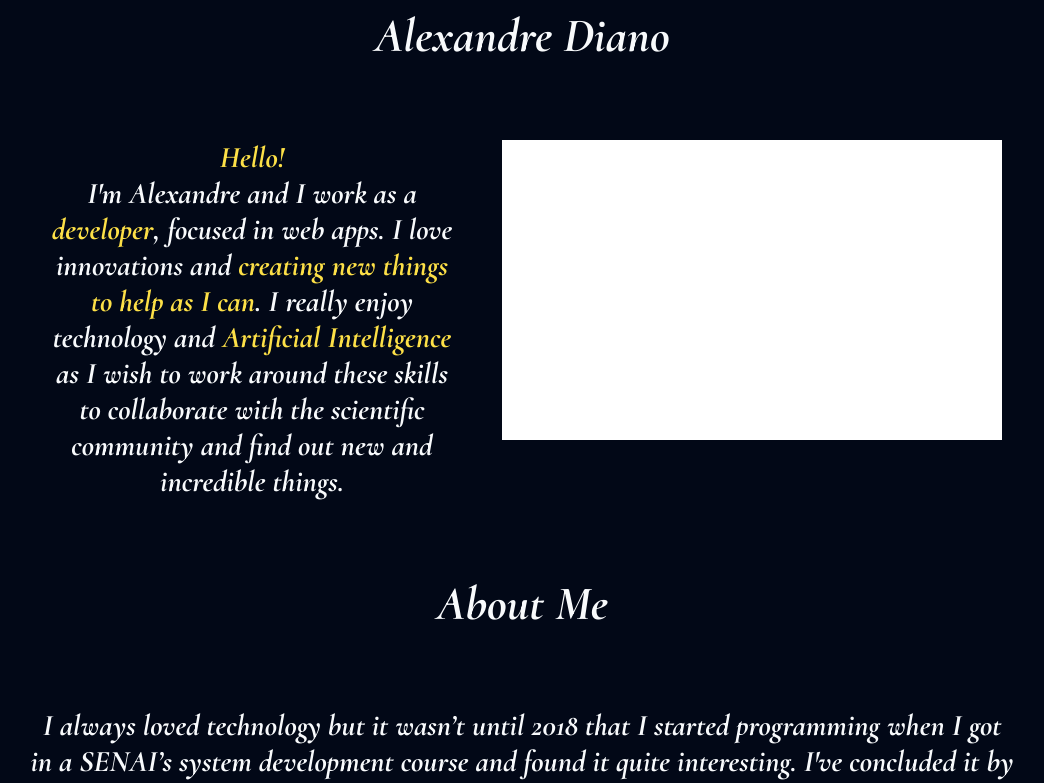
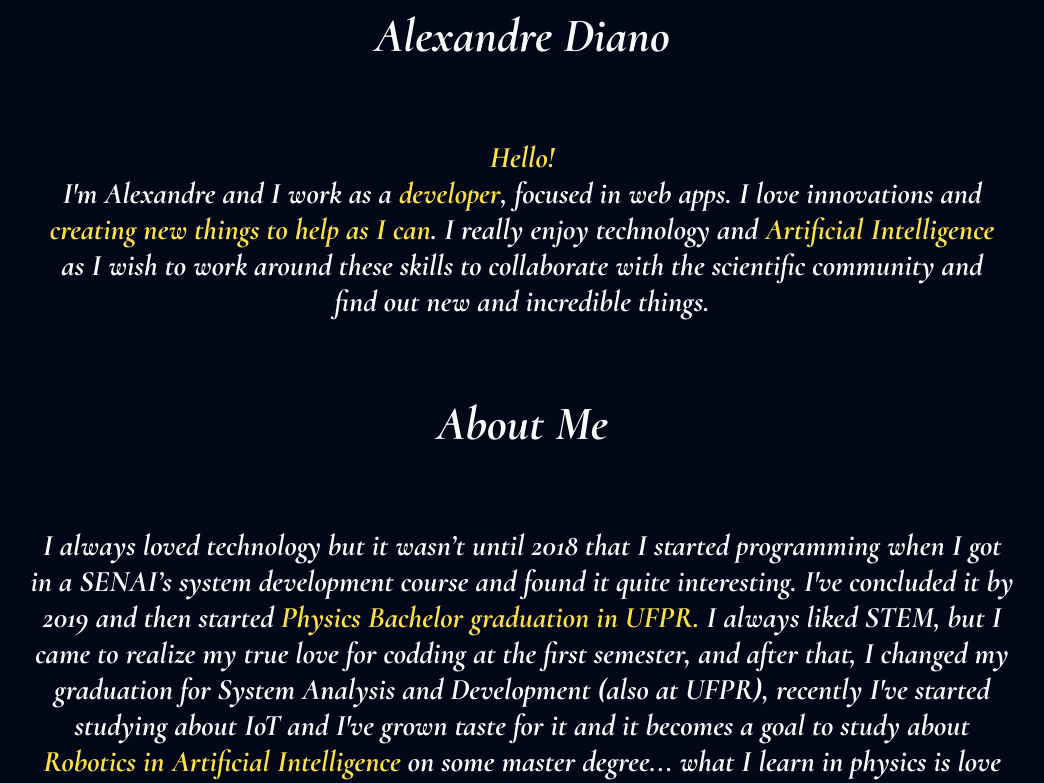
Before and after one commit to AlexandreDiano/Portfolio, a React (Vite) app: page / in a window 1280 px wide. Shown: the top 783 px of the page, without its empty margins (118-1162 px from the left). Built offline with nearby package versions, Linux system fonts and the light colour scheme.

Commit message:
Update App.tsx

```diff
--- a/src/App.tsx
+++ b/src/App.tsx
@@ -22,9 +22,9 @@
             new and incredible things.
           </p>
         </div>
-        <div className="presentation-image-wrapper">
+{/*         <div className="presentation-image-wrapper">
           <div className="presentation-image"></div>
-        </div>
+        </div> */}
       </div>
 
       <h3 className="mb-20" id="about-me">
```
